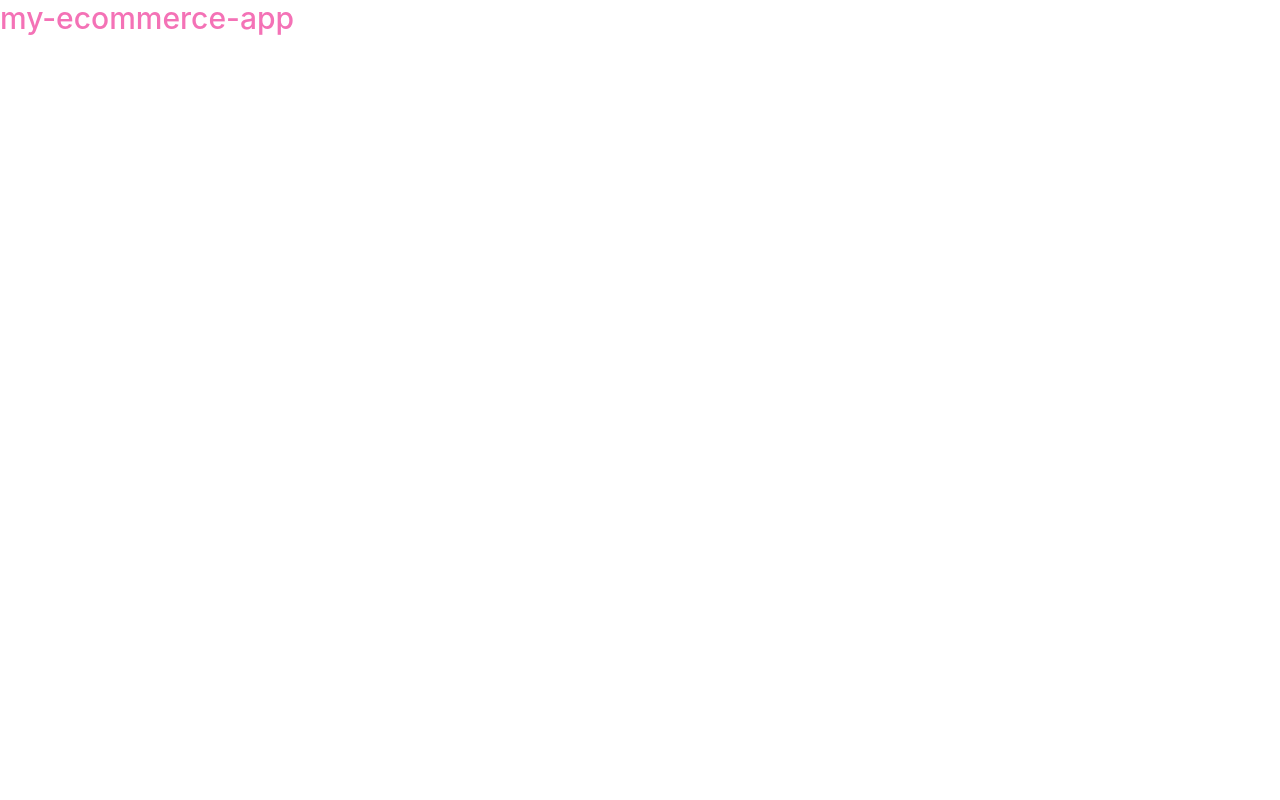
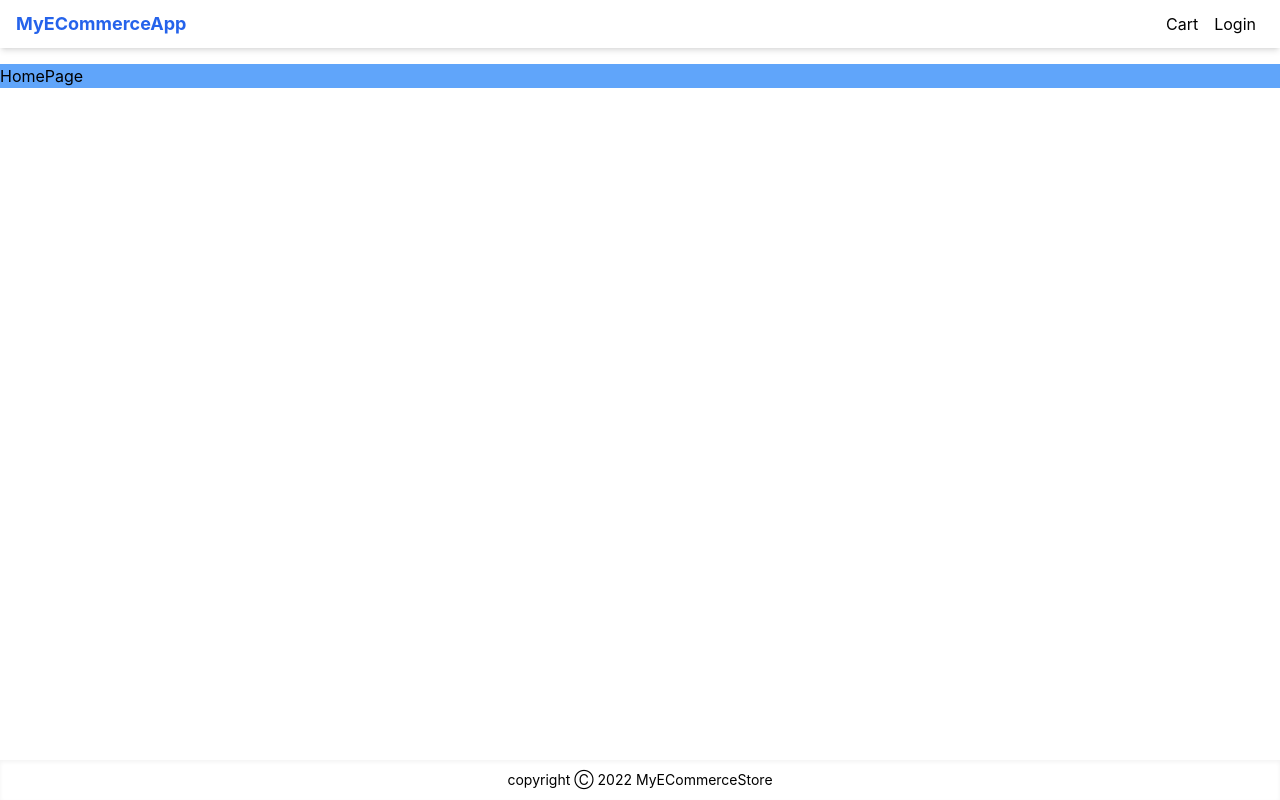
Before and after one commit to soft-engg/my-ecommerce-store, a Next.js app: page / in a window 1280 px wide. Built offline with nearby package versions, Linux system fonts and the light colour scheme.

Commit message:
added header and footer to home page

```diff
--- /dev/null
+++ b/components/layout.js
@@ -0,0 +1,41 @@
+import Head from 'next/head';
+import Link from 'next/link';
+
+export default function Layout({ title, children }) {
+  return (
+    <>
+      <Head>
+        <title>
+          {title ? title + '-MyECommerceStore' : 'My-ecommerce-store'}
+        </title>
+        <meta name="description" content="Ecommerce-website" />
+        <link rel="icon" href="/favicon.ico" />
+      </Head>
+
+      <div className="flex flex-col min-h-screen justify-between">
+        <header>
+          <nav className="flex h-12 justify-between shadow-md items-center px-4">
+            <Link href={'/'}>
+              <a className="text-lg font-bold bg-clip-text text-blue-600">
+                MyECommerceApp{' '}
+              </a>
+            </Link>
+            <div>
+              <Link href={'/cart'}>
+                <a className="p-2 text-bold">Cart</a>
+              </Link>
+
+              <Link href={'/Login'}>
+                <a className="p-2 text-bold">Login</a>
+              </Link>
+            </div>
+          </nav>
+        </header>
+        <main className="container m-auto mt-4  bg-blue-400">{children}</main>
+        <footer className="flex justify-center items-center h-10 shadow-inner">
+          <p className="text-sm">copyright Ⓒ 2022 MyECommerceStore</p>
+        </footer>
+      </div>
+    </>
+  );
+}
--- a/pages/index.js
+++ b/pages/index.js
@@ -1,16 +1,5 @@
-import Head from 'next/head';
+import Layout from '../components/layout';
 
 export default function Home() {
-  return (
-    <div className="light">
-      <Head>
-        <title>Create Next App</title>
-        <meta name="description" content="Generated by create next app" />
-        <link rel="icon" href="/favicon.ico" />
-      </Head>
-      <div className="font-medium text-3xl text-pink-400 dark:text-blue-900">
-        my-ecommerce-app
-      </div>
-    </div>
-  );
+  return <Layout title={'Home'}> HomePage </Layout>;
 }
```
Also changed, not shown: .eslintrc.json.
